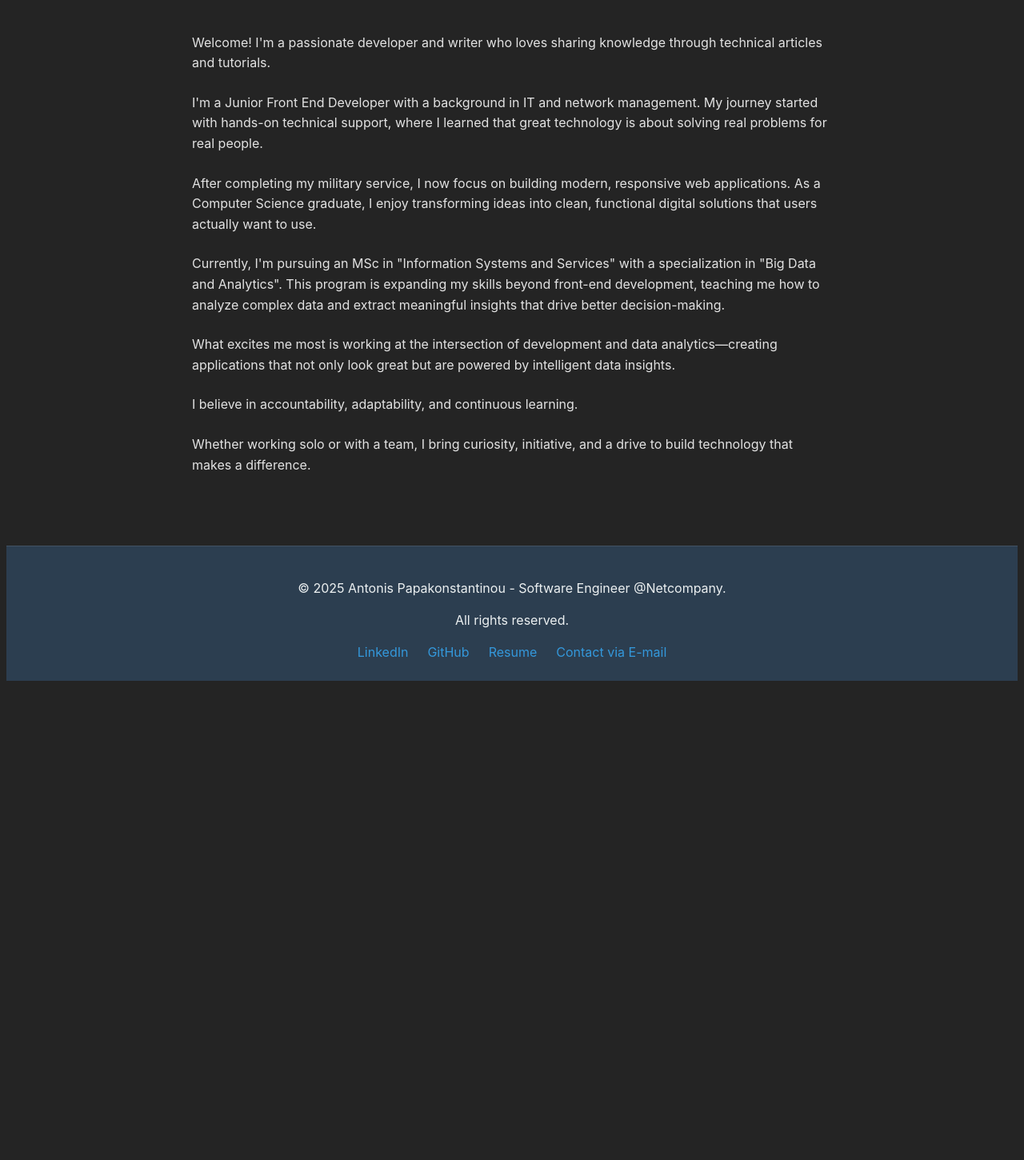
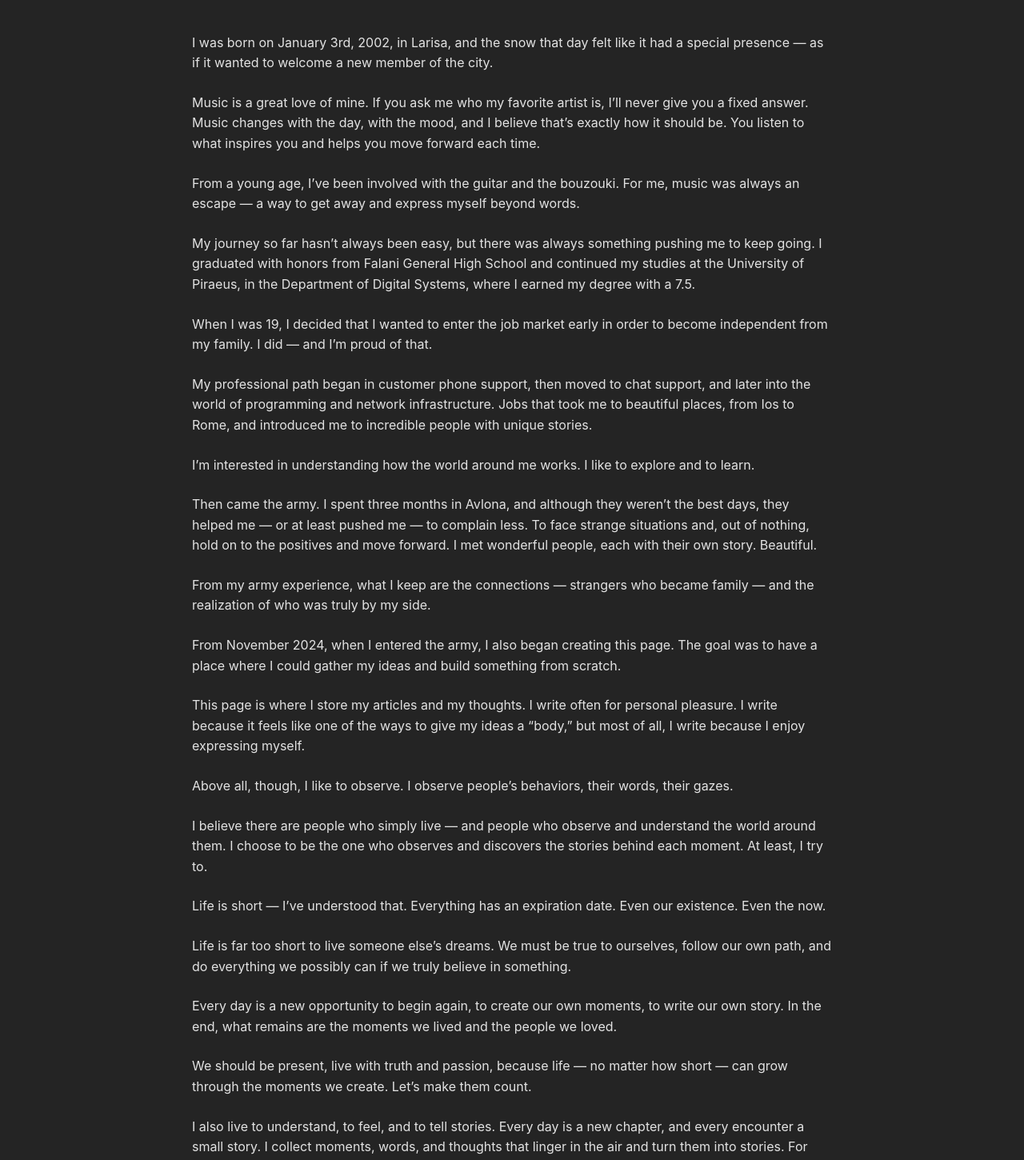
Before and after one commit to pantoine31/papantonhs_web, a React (Vite) app: page /about in a window 1280 px wide. Shown: the part 205-1655 px from the top of the page at 80% size. Before the commit the page ends 1064 px from the top, so only its background shows below. Built offline with nearby package versions, Linux system fonts and the light colour scheme.

Commit message:
fixing footer

```diff
--- a/src/App.css
+++ b/src/App.css
@@ -40,3 +40,13 @@
 .read-the-docs {
   color: #888;
 }
+
+.app {
+  min-height: 100vh;
+  display: flex;
+  flex-direction: column;
+}
+
+.main-content {
+  flex: 1;
+}
--- a/src/App.tsx
+++ b/src/App.tsx
@@ -9,6 +9,7 @@ import About from "./components/About";
 import Contact from "./components/Contact";
 import Proff from "./components/Proff";
 import Footer from './components/Footer';
+
 
 type RawDataBlogPost = {
   id: number;
--- a/src/components/About.tsx
+++ b/src/components/About.tsx
@@ -3,28 +3,55 @@ import './link.css';
 
 export default function About() {
 
-    useEffect(() => {
-      window.scrollTo(0, 0);
-    }, []);
+  useEffect(() => {
+    window.scrollTo(0, 0);
+  }, []);
 
   return (
     <div className="page-content">
       <h1>About Me</h1>
       <div className="about-content">
-        <p>
-          Welcome! I'm a passionate developer and writer who loves sharing knowledge
-          through technical articles and tutorials.
-        </p>
-        <p>I'm a Junior Front End Developer with a background in IT and network management. My journey started with hands-on technical support, where I learned that great technology is about solving real problems for real people.</p>
-        <p>
-          After completing my military service, I now focus on building modern, responsive web applications. As a Computer Science graduate, I enjoy transforming ideas into clean, functional digital solutions that users actually want to use.
-        </p>
-        <p>
-          Currently, I'm pursuing an MSc in "Information Systems and Services" with a specialization in "Big Data and Analytics". This program is expanding my skills beyond front-end development, teaching me how to analyze complex data and extract meaningful insights that drive better decision-making.
-        </p>
-        <p>What excites me most is working at the intersection of development and data analytics—creating applications that not only look great but are powered by intelligent data insights.</p>
-        <p>I believe in accountability, adaptability, and continuous learning. </p>
-        <p>Whether working solo or with a team, I bring curiosity, initiative, and a drive to build technology that makes a difference.</p>
+        <p>I was born on January 3rd, 2002, in Larisa, and the snow that day felt like it had a special presence — as if it wanted to welcome a new member of the city.</p>
+
+        <p>Music is a great love of mine. If you ask me who my favorite artist is, I’ll never give you a fixed answer. Music changes with the day, with the mood, and I believe that’s exactly how it should be. You listen to what inspires you and helps you move forward each time.</p>
+
+        <p>From a young age, I’ve been involved with the guitar and the bouzouki. For me, music was always an escape — a way to get away and express myself beyond words.</p>
+
+        <p>My journey so far hasn’t always been easy, but there was always something pushing me to keep going. I graduated with honors from Falani General High School and continued my studies at the University of Piraeus, in the Department of Digital Systems, where I earned my degree with a 7.5.</p>
+
+        <p>When I was 19, I decided that I wanted to enter the job market early in order to become independent from my family. I did — and I’m proud of that.</p>
+
+        <p>My professional path began in customer phone support, then moved to chat support, and later into the world of programming and network infrastructure. Jobs that took me to beautiful places, from Ios to Rome, and introduced me to incredible people with unique stories.</p>
+
+        <p>I’m interested in understanding how the world around me works. I like to explore and to learn.</p>
+
+        <p>Then came the army. I spent three months in Avlona, and although they weren’t the best days, they helped me — or at least pushed me — to complain less. To face strange situations and, out of nothing, hold on to the positives and move forward. I met wonderful people, each with their own story. Beautiful.</p>
+
+        <p>From my army experience, what I keep are the connections — strangers who became family — and the realization of who was truly by my side.</p>
+
+        <p>From November 2024, when I entered the army, I also began creating this page. The goal was to have a place where I could gather my ideas and build something from scratch.</p>
+
+        <p>This page is where I store my articles and my thoughts. I write often for personal pleasure. I write because it feels like one of the ways to give my ideas a “body,” but most of all, I write because I enjoy expressing myself.</p>
+
+        <p>Above all, though, I like to observe. I observe people’s behaviors, their words, their gazes.</p>
+
+        <p>I believe there are people who simply live — and people who observe and understand the world around them. I choose to be the one who observes and discovers the stories behind each moment. At least, I try to.</p>
+
+        <p>Life is short — I’ve understood that. Everything has an expiration date. Even our existence. Even the now.</p>
+
+        <p>Life is far too short to live someone else’s dreams. We must be true to ourselves, follow our own path, and do everything we possibly can if we truly believe in something.</p>
+
+        <p>Every day is a new opportunity to begin again, to create our own moments, to write our own story. In the end, what remains are the moments we lived and the people we loved.</p>
+
+        <p>We should be present, live with truth and passion, because life — no matter how short — can grow through the moments we create. Let’s make them count.</p>
+
+        <p>I also live to understand, to feel, and to tell stories. Every day is a new chapter, and every encounter a small story. I collect moments, words, and thoughts that linger in the air and turn them into stories. For me, life isn’t simply about existing. It’s about discovering and sharing everything the world has to offer.</p>
+
+        <p>To see beyond the obvious, to uncover the stories hidden in the shadows of everyday life. And as long as I exist, I will continue to observe. Because every person, every look, every random moment has something to say — and I’m here to listen.</p>
+
+        <p>Welcome to my story.</p>
+
+        <p><strong>“Think big, work hard, have fun, make history.”</strong></p>
 
       </div>
     </div>
```
